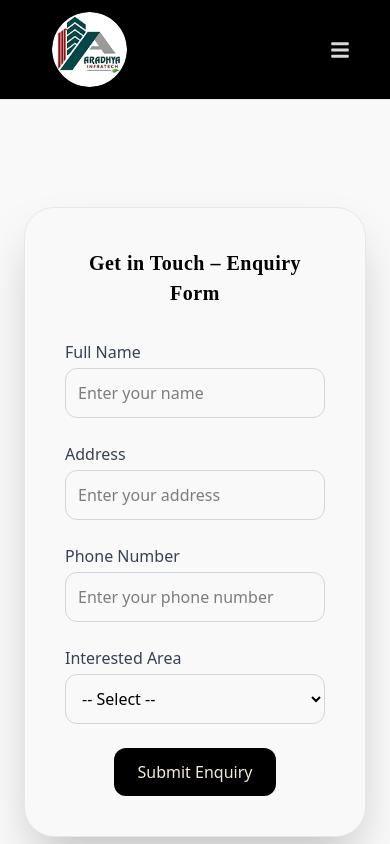
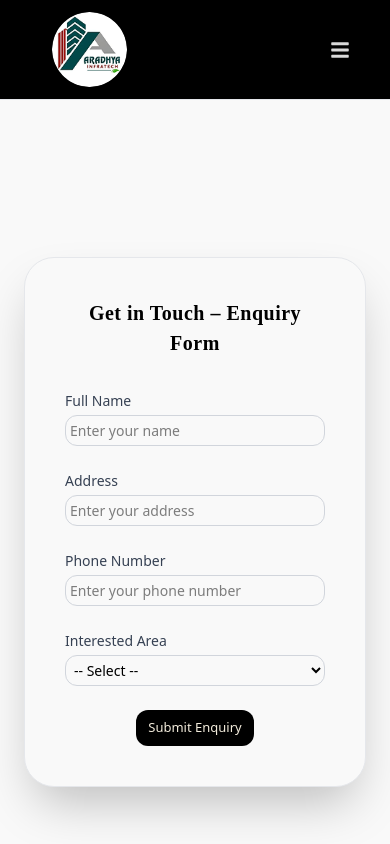
Before and after one commit to vandita-satarde/Aradhya-Infra, a React (Vite) app in the folder frontend/: page /enquiry in a window 390 px wide. Shown: the top 844 px of the page. Built offline with nearby package versions, Linux system fonts and the light colour scheme.

Commit message:
responsive changes

```diff
--- a/frontend/src/components/HeroSection.jsx
+++ b/frontend/src/components/HeroSection.jsx
@@ -7,7 +7,7 @@ import introVideo from '../assets/videos/intro.mp4'
 function HeroSection() {
   return (
     <>
-      <div className="relative h-[830px] md:h-[930px]  bg-opacity-80 bg-black  font-sans overflow-hidden">
+      <div className="relative h-[860px] md:h-[930px]  bg-opacity-80 bg-black  font-sans overflow-hidden">
         {/* Video Background */}
 
         {/* Dark overlay for better text visibility */}
--- a/frontend/src/components/nintynine.jsx
+++ b/frontend/src/components/nintynine.jsx
@@ -10,13 +10,13 @@ function nintynine() {
                           <div className='absolute w-[170px] md:w-[390px] top-[50px] md:top-[110px] left-[60px] md:left-[195px] bg-[#F3ECDC] p-2 md:p-3.5 rounded-[30px] shadow-xl shadow-[#00000012] '>
                             <img src={image1} className=' h-[210px] md:h-[499px] rounded-[30px] object-cover ' />
                           </div>
-                          <div className='absolute w-[120px] md:w-[234px] h-[60px] md:h-[149px] top-[170px] md:top-[395px] left-[10px] md:left-[55px] bg-black text-white inline-block text-center p-4 rounded-4xl object-cover '>
-                            <p className='relative  text-[20px] md:text-[50px] text-[#A3B18A] '>
-                              99
-                              <p className='absolute top-1.5 left-32 text-[18px] font-[abril] '>%</p>
-                            </p>
-                            <p className='font-[abril] font-bold text-[10px] md:text-[23px] text-[#F3ECDC] '>Customer Support</p>
-                          </div>
+                          <div className='absolute w-[120px] md:w-[234px] h-[60px] md:h-[149px] top-[170px] md:top-[395px] left-[10px] md:left-[55px] bg-black text-white inline-block text-center p-[6px] md:p-4 rounded-4xl object-cover '>
+                      <p className='relative  text-[20px] md:text-[50px] text-[#A3B18A] '>
+                        99
+                        <p className='absolute top-0.5 md:top-1.5 left-16 md:left-32 text-[8px] md:text-[18px] font-[abril] '>%</p>
+                      </p>
+                      <p className='font-[abril] font-bold text-[10px] md:text-[23px] text-[#F3ECDC] '>Customer Support</p>
+                    </div>
                         </div>
 
                         <div className='flex-1 mt-80 lg:mt-26 md:ml-167'>
--- a/frontend/src/pages/ContactUs.jsx
+++ b/frontend/src/pages/ContactUs.jsx
@@ -32,7 +32,7 @@ function ContactUs() {
         if (!firstName || !lastName || !email || !topic || !message) {
             alert('Please fill in all fields before submitting.');
             return;
-        }
+    }
 
         try {
             await axios.post('http://localhost:5000/api/contact', formData);
--- a/frontend/src/pages/Enquiry.jsx
+++ b/frontend/src/pages/Enquiry.jsx
@@ -50,14 +50,14 @@ const Enquiry = () => {
     <>
     <div className='bg-black h-[100px] md:h-[130px] '></div>
     <Navbar />
-    <div className="min-h-screen bg-[#F9F9F9]  py-16 px-6 flex items-center justify-center">
+    <div className="min-h-screen bg-[#F9F9F9] py-16 px-6 flex items-center justify-center">
       <div className="max-w-2xl w-full bg-[#F9F9F9]  p-10 rounded-[30px] shadow-2xl border border-gray-200">
         <h2 className="text-black text-[20px] md:text-[35px] font-[abril] font-bold mb-8 text-center tracking-wide">
           Get in Touch – Enquiry Form
         </h2>
 
-        <form onSubmit={handleSubmit} className="space-y-6">
-          <div>
+        <form onSubmit={handleSubmit} className="space-y-6 text-[14px] md:text-[16px]">
+          <div className=''>
             <label className="block text-gray-700 mb-1">Full Name</label>
             <input
               type="text"
@@ -65,7 +65,7 @@ const Enquiry = () => {
               placeholder="Enter your name"
               value={formData.name}
               onChange={handleChange}
-              className="w-full border border-gray-300 rounded-xl p-3 focus:outline-none focus:ring-2 focus:ring-teal-500"
+              className="w-full border border-gray-300 rounded-xl p-1 md:p-3 focus:outline-none focus:ring-2 focus:ring-teal-500"
               required
             />
           </div>
@@ -78,7 +78,7 @@ const Enquiry = () => {
               placeholder="Enter your address"
               value={formData.address}
               onChange={handleChange}
-              className="w-full border border-gray-300 rounded-xl p-3 focus:outline-none focus:ring-2 focus:ring-teal-500"
+              className="w-full border border-gray-300 rounded-xl p-1 md:p-3 focus:outline-none focus:ring-2 focus:ring-teal-500"
               required
             />
           </div>
@@ -91,7 +91,7 @@ const Enquiry = () => {
               placeholder="Enter your phone number"
               value={formData.phone}
               onChange={handleChange}
-              className="w-full border border-gray-300 rounded-xl p-3 focus:outline-none focus:ring-2 focus:ring-teal-500"
+              className="w-full border border-gray-300 rounded-xl p-1 md:p-3 focus:outline-none focus:ring-2 focus:ring-teal-500"
               required
             />
           </div>
@@ -102,7 +102,7 @@ const Enquiry = () => {
               name="interestedArea"
               value={formData.interestedArea}
               onChange={handleChange}
-              className="w-full border border-gray-300 rounded-xl p-3 focus:outline-none focus:ring-2 focus:ring-teal-500"
+              className="w-full border border-gray-300 rounded-xl p-1 md:p-3 focus:outline-none focus:ring-2 focus:ring-teal-500"
               required
             >
               <option value="">-- Select --</option>
@@ -130,7 +130,7 @@ const Enquiry = () => {
           <div className="text-center">
             <button
               type="submit"
-              className="bg-black text-[#F3ECDC]  px-6 py-3 rounded-xl hover:bg-teal-700 transition-all duration-300"
+              className="bg-black text-[#F3ECDC] text-[13px] md:text-[16px] px-3 md:px-6 py-2 md:py-3 rounded-xl hover:bg-teal-700 transition-all duration-300"
             >
               Submit Enquiry
             </button>
```
